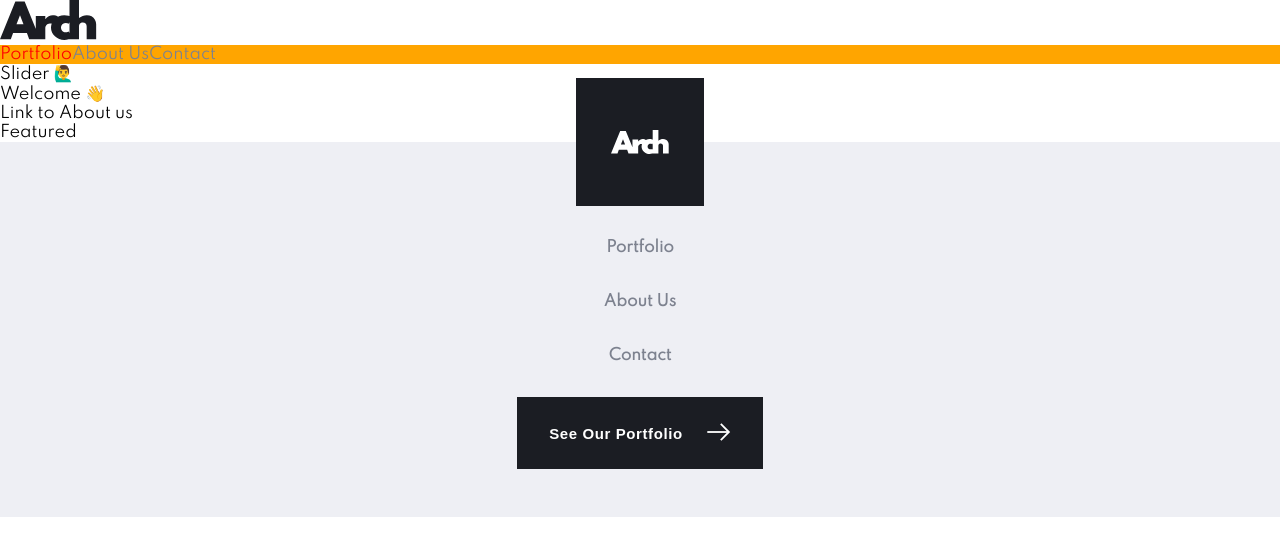
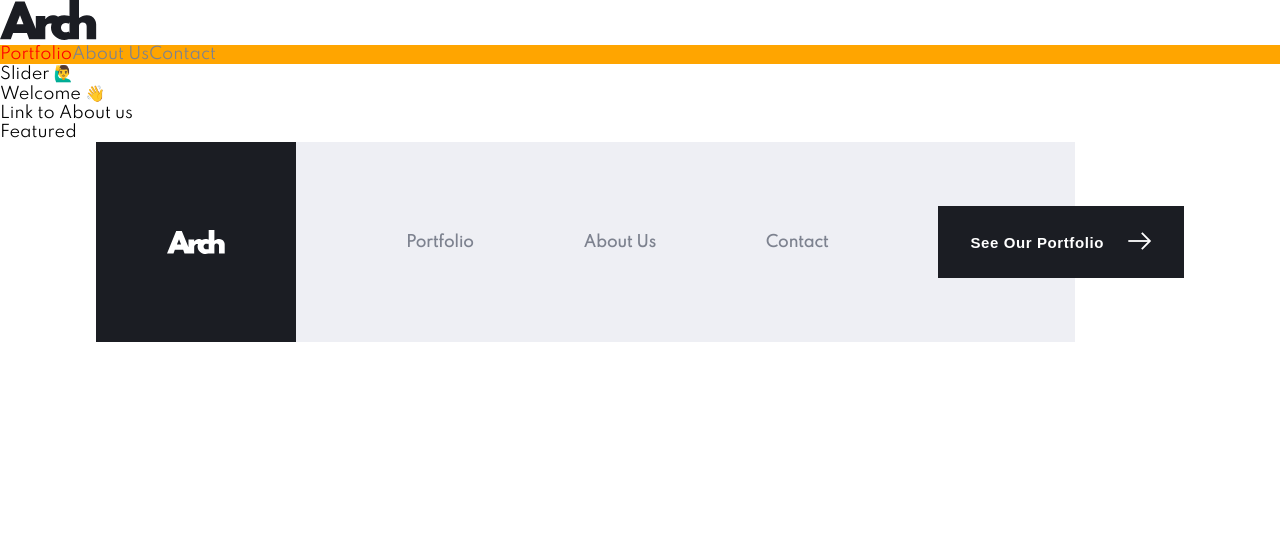
Before and after one commit to qb-rivkyb/arch-studio, a Next.js app: page / in a window 1280 px wide. Shown: the top 556 px of the page. Built offline with nearby package versions, Linux system fonts and the light colour scheme.

Commit message:
footer changes

```diff
--- a/components/layout/Footer/footer.styl.js
+++ b/components/layout/Footer/footer.styl.js
@@ -1,20 +1,41 @@
 import colors from "../../../colors";
 
 export const container = {
-  backgroundColor: "#EEEFF4",
+  background: colors.veryLightGrey,
+  // background: `linear-gradient(to top, ${colors.veryLightGrey} 0%,${colors.veryLightGrey} 80%,${colors.veryLightGrey} 50%,white 50%,white 100%)`,
   display: "flex",
   flexDirection: "column",
   alignItems: "center",
-  height: "375px",
+  height: "383px",
   justifyContent: "space-between",
   paddingBottom: "48px",
+  marginTop: "60px",
+  "@media(min-width:768px)": {
+    flexDirection: "row",
+    height: "120px",
+    paddingBottom: 0,
+    background: `linear-gradient(to right, ${colors.veryLightGrey} 0%,${colors.veryLightGrey} 80%,${colors.veryLightGrey} 50%,white 50%,white 100%)`,
+  },
+  "@media(min-width:1100px)": {
+    maxWidth: "85%",
+    margin: "0 auto",
+    background: `linear-gradient(to right, ${colors.veryLightGrey} 0%,${colors.veryLightGrey} 90%,${colors.veryLightGrey} 50%,white 50%,white 100%)`,
+    height: "200px",
+  },
 };
 
 export const logoContainer = {
   backgroundColor: colors.darkBlue,
-  height: "128px",
-  width: "128px",
+  height: "120px",
+  width: "120px",
   display: "flex",
   justifyContent: "center",
-  marginTop: "-64px",
+  marginTop: "-60px",
+  "@media(min-width:768px)": {
+    marginTop: 0,
+  },
+  "@media(min-width:1100px)": {
+    height: "200px",
+    width: "200px",
+  },
 };
--- a/components/layout/Footer/index.jsx
+++ b/components/layout/Footer/index.jsx
@@ -1,6 +1,6 @@
 import Image from "next/image";
-import Link from "next/link";
 import { LinkText } from "../../ui/textTypes";
+import Link from "../../ui/Link";
 import Button from "../../ui/Button";
 import * as s from "./footer.styl.js";
 
@@ -11,16 +11,18 @@ export default function Footer() {
         <div css={s.logoContainer}>
           <Image src="/logo-white.svg" alt="logo" width="58" height="24" />
         </div>
-        <Link passHref href="/portfolio">
+        <Link href="/portfolio">
           <LinkText>Portfolio</LinkText>
         </Link>
-        <Link passHref href="/about">
+        <Link href="/about">
           <LinkText>About Us</LinkText>
         </Link>
-        <Link passHref href="/contact">
+        <Link href="/contact">
           <LinkText>Contact</LinkText>
         </Link>
-        <Button>see our portfolio</Button>
+        <Link href="/portfolio">
+          <Button>see our portfolio</Button>
+        </Link>
       </div>
     </>
   );
--- a/components/layout/Header/index.jsx
+++ b/components/layout/Header/index.jsx
@@ -1,4 +1,4 @@
-import Link from "next/link";
+import Link from "../../ui/Link";
 import Image from "next/image";
 import { useRouter } from "next/router";
 import * as s from "./header.styl.js";
--- a/components/ui/Button/index.jsx
+++ b/components/ui/Button/index.jsx
@@ -17,6 +17,13 @@ export default function Button({ children }) {
         padding: "24px 32px",
         fontWeight: "bold",
         letterSpacing: ".04em",
+        cursor: "pointer",
+        "&:hover": {
+          backgroundColor: colors.darkGrey,
+        },
+        "&:active": {
+          backgroundColor: colors.lightGrey,
+        },
       }}
     >
       {children}
--- /dev/null
+++ b/components/ui/Link.jsx
@@ -0,0 +1,11 @@
+import NextLink from "next/link";
+
+export default function Link({ href, children, className }) {
+  return (
+    <NextLink href={href}>
+      <a css={{ textDecoration: "none" }} className={className}>
+        {children}
+      </a>
+    </NextLink>
+  );
+}
--- a/components/ui/textTypes.jsx
+++ b/components/ui/textTypes.jsx
@@ -1,4 +1,4 @@
-import React from "react";
+import colors from "../../colors";
 
 const H1 = ({ children }) => (
   <h1
@@ -22,22 +22,25 @@ const H3 = ({ children }) => (
 );
 
 const LargeGreyText = ({ children }) => (
-  <div css={{ fontSize: "200px", color: "#EEEFF4" }}>{children}</div>
+  <div css={{ fontSize: "200px", color: colors.veryLightGrey }}>{children}</div>
 );
 
-const LinkText = React.forwardRef(({ children, ...props }, ref) => (
+function LinkText({ children }) {
+  return (
     <div
-    ref={ref}
       css={{
         fontSize: "15px",
-      color: "#7D828F",
+        color: colors.mediumGrey,
         fontWeight: "bold",
         cursor: "pointer",
         lineHeight: "25px",
+        ":hover": {
+          color: colors.darkBlue,
+        },
       }}
-    {...props}
     >
       {children}
     </div>
-));
+  );
+}
 export { H1, H2, H3, LargeGreyText, LinkText };
```
Lines whose indentation alone changed are shown as unchanged.
